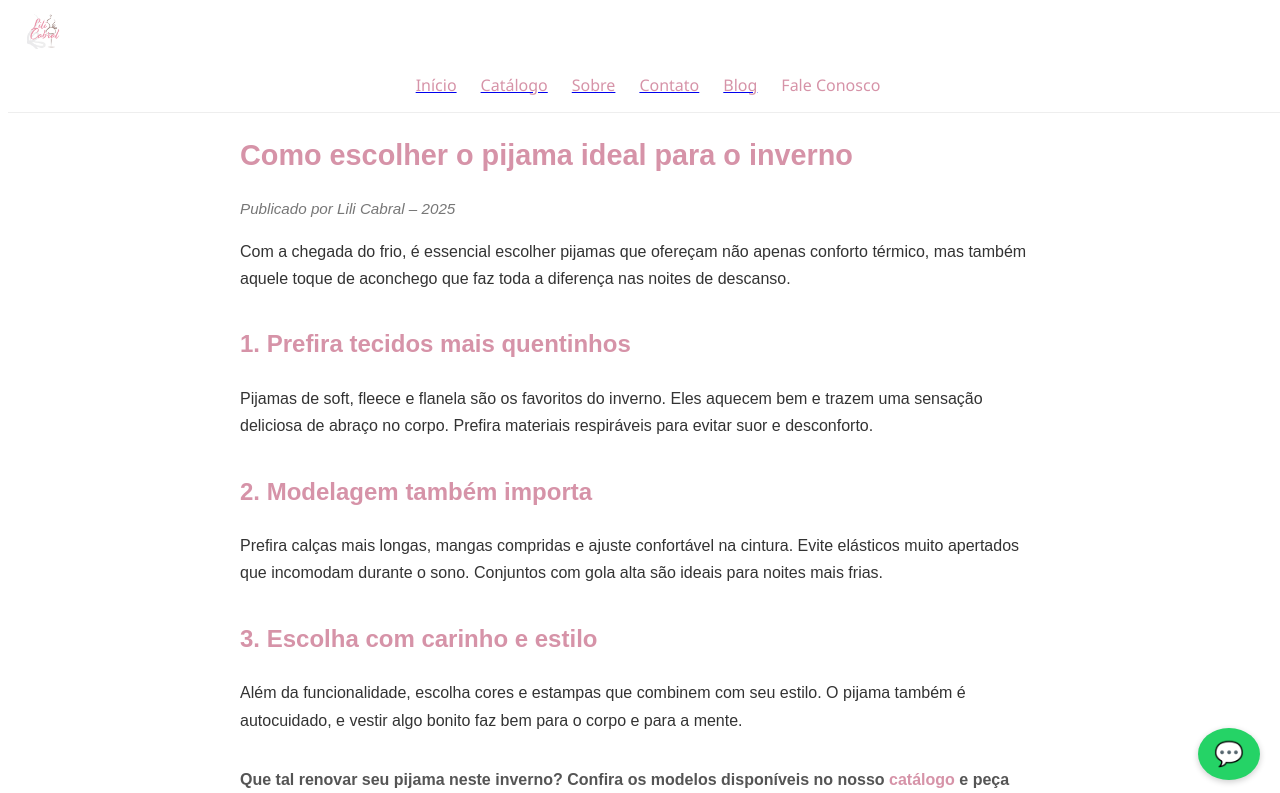
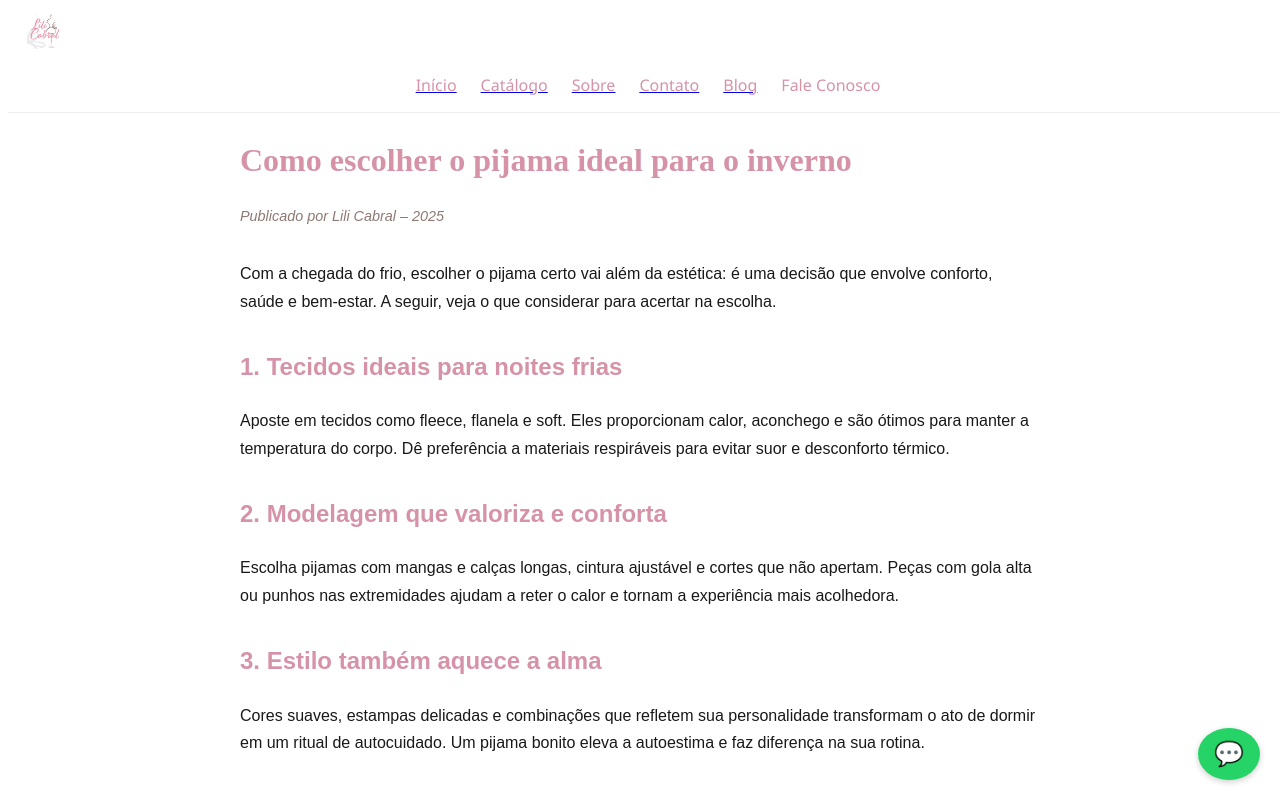
Before and after one commit to adaltoncabral/site-lili-cabral, a Next.js app: page /blog/artigo-pijama-inverno in a window 1280 px wide. Shown: the top 793 px of the page. Built offline with nearby package versions, Linux system fonts and the light colour scheme.

Commit message:
Update artigo-pijama-inverno.js

```diff
--- a/pages/blog/artigo-pijama-inverno.js
+++ b/pages/blog/artigo-pijama-inverno.js
@@ -12,7 +12,7 @@ export default function ArtigoPijamaInverno() {
         <meta name="description" content="Dicas práticas para escolher o pijama ideal nos dias frios. Descubra tecidos, modelos e cuidados para noites mais confortáveis e estilosas." />
         <meta property="og:title" content="Como escolher o pijama ideal para o inverno – Blog Lili Cabral" />
         <meta property="og:description" content="Dicas práticas para escolher o pijama ideal nos dias frios. Descubra tecidos, modelos e cuidados para noites mais confortáveis e estilosas." />
-        <meta property="og:image" content="/banner-lili.jpg" />
+        <meta property="og:image" content="/banners/blog-pijama-inverno.jpg" />
         <meta property="og:type" content="article" />
       </Head>
 
@@ -23,43 +23,54 @@ export default function ArtigoPijamaInverno() {
         margin: '80px auto 0',
         padding: '2rem',
         maxWidth: '800px',
-        fontFamily: 'sans-serif',
+        fontFamily: 'Montserrat, sans-serif',
         lineHeight: '1.7',
-        color: '#333'
+        color: '#191919'
       }}>
-        <h1 style={{ color: '#d693a8', marginBottom: '1rem', fontSize: '1.8rem' }}>
+        <h1 style={{
+          color: '#d693a8',
+          marginBottom: '1rem',
+          fontSize: '2rem',
+          fontFamily: 'Modish, serif'
+        }}>
           Como escolher o pijama ideal para o inverno
         </h1>
-        <p style={{ fontStyle: 'italic', color: '#777', fontSize: '0.95rem' }}>
+
+        <p style={{
+          fontStyle: 'italic',
+          color: '#8d7974',
+          fontSize: '0.9rem',
+          marginBottom: '2rem'
+        }}>
           Publicado por Lili Cabral – {new Date().getFullYear()}
         </p>
 
         <p>
-          Com a chegada do frio, é essencial escolher pijamas que ofereçam não apenas conforto térmico,
-          mas também aquele toque de aconchego que faz toda a diferença nas noites de descanso.
+          Com a chegada do frio, escolher o pijama certo vai além da estética: é uma decisão que envolve conforto, saúde e bem-estar. A seguir, veja o que considerar para acertar na escolha.
         </p>
 
-        <h2 style={{ color: '#d693a8', marginTop: '2rem' }}>1. Prefira tecidos mais quentinhos</h2>
+        <h2 style={{ color: '#d693a8', marginTop: '2rem' }}>1. Tecidos ideais para noites frias</h2>
         <p>
-          Pijamas de soft, fleece e flanela são os favoritos do inverno. Eles aquecem bem e trazem uma sensação deliciosa
-          de abraço no corpo. Prefira materiais respiráveis para evitar suor e desconforto.
+          Aposte em tecidos como fleece, flanela e soft. Eles proporcionam calor, aconchego e são ótimos para manter a temperatura do corpo. Dê preferência a materiais respiráveis para evitar suor e desconforto térmico.
         </p>
 
-        <h2 style={{ color: '#d693a8', marginTop: '2rem' }}>2. Modelagem também importa</h2>
+        <h2 style={{ color: '#d693a8', marginTop: '2rem' }}>2. Modelagem que valoriza e conforta</h2>
         <p>
-          Prefira calças mais longas, mangas compridas e ajuste confortável na cintura. Evite elásticos muito apertados
-          que incomodam durante o sono. Conjuntos com gola alta são ideais para noites mais frias.
+          Escolha pijamas com mangas e calças longas, cintura ajustável e cortes que não apertam. Peças com gola alta ou punhos nas extremidades ajudam a reter o calor e tornam a experiência mais acolhedora.
         </p>
 
-        <h2 style={{ color: '#d693a8', marginTop: '2rem' }}>3. Escolha com carinho e estilo</h2>
+        <h2 style={{ color: '#d693a8', marginTop: '2rem' }}>3. Estilo também aquece a alma</h2>
         <p>
-          Além da funcionalidade, escolha cores e estampas que combinem com seu estilo. O pijama também é autocuidado,
-          e vestir algo bonito faz bem para o corpo e para a mente.
+          Cores suaves, estampas delicadas e combinações que refletem sua personalidade transformam o ato de dormir em um ritual de autocuidado. Um pijama bonito eleva a autoestima e faz diferença na sua rotina.
         </p>
 
-        <p style={{ marginTop: '2rem', fontWeight: 'bold', color: '#555' }}>
-          Que tal renovar seu pijama neste inverno? Confira os modelos disponíveis no nosso{' '}
-          <a href="/catalogo" style={{ color: '#d693a8', textDecoration: 'none' }}>catálogo</a> e peça direto pelo WhatsApp!
+        <p style={{ marginTop: '2rem', fontWeight: 500, color: '#8d7974' }}>
+          Que tal renovar seu pijama neste inverno? Conheça os modelos disponíveis no nosso{' '}
+          <a href="/catalogo" style={{
+            color: '#d693a8',
+            textDecoration: 'underline'
+          }}>catálogo</a>{' '}
+          e peça direto pelo WhatsApp com um clique!
         </p>
       </main>
 
```
